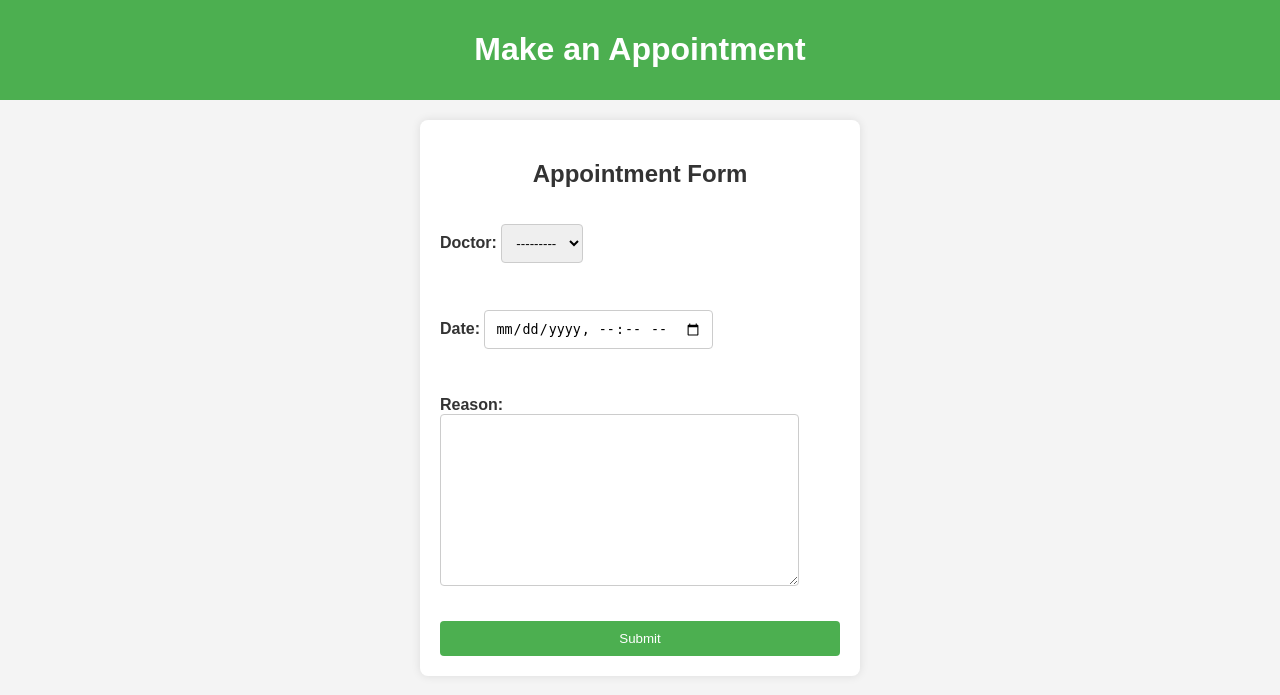
After one commit to TaffCodes/integrated_hs, a Django app: page /make_appointment/ in a window 1280 px wide. The commit adds this page. Shown: the top 695 px of the page. Run offline with Django 5.2, Linux system fonts and the light colour scheme; the visitor is signed in with stand-in values (Sample User, id 1); data that the repository does not hold is empty.

Commit message:
Add appointment management features including form, view, and template

```diff
--- a/integrated_hs/core/forms.py
+++ b/integrated_hs/core/forms.py
@@ -1,6 +1,8 @@
 from django import forms
 from django.contrib.auth.forms import UserCreationForm, AuthenticationForm
-from .models import User, Patient
+from .models import User, Patient, Doctor, Nurse, Receptionist, Appointment, Diagnosis
+from django.core.exceptions import ValidationError
+from datetime import datetime
 
 class PatientRegistrationForm(UserCreationForm):
     email = forms.EmailField(required=True)
@@ -35,3 +37,17 @@ class NurseLoginForm(AuthenticationForm):
 class ReceptionistLoginForm(AuthenticationForm):
     username = forms.CharField(max_length=254, widget=forms.TextInput(attrs={'autofocus': True}))
     password = forms.CharField(label=("Password"), strip=False, widget=forms.PasswordInput)
+
+class AppointmentForm(forms.ModelForm):
+    class Meta:
+        model = Appointment
+        fields = ['doctor', 'date', 'reason']
+        widgets = {
+            'date': forms.DateTimeInput(attrs={'type': 'datetime-local'}),
+        }
+
+    def clean_date(self):
+        date = self.cleaned_data.get('date')
+        if date < datetime.now():
+            raise ValidationError("The date cannot be in the past.")
+        return date
--- /dev/null
+++ b/integrated_hs/core/templates/make_appointment.html
@@ -0,0 +1,106 @@
+<!DOCTYPE html>
+<html>
+<head>
+    <title>Make an Appointment</title>
+    <style>
+        body {
+            font-family: Arial, sans-serif;
+            background-color: #f4f4f4;
+            color: #333;
+            margin: 0;
+            padding: 0;
+        }
+
+        header {
+            background-color: #4CAF50;
+            color: white;
+            padding: 10px 0;
+            text-align: center;
+            position: relative;
+        }
+
+        .content {
+            padding: 20px;
+        }
+
+        .form-container {
+            max-width: 400px;
+            margin: 0 auto;
+            background: white;
+            padding: 20px;
+            border-radius: 8px;
+            box-shadow: 0 0 10px rgba(0, 0, 0, 0.1);
+        }
+
+        .form-container h2 {
+            margin-bottom: 20px;
+            text-align: center;
+        }
+
+        .form-container form {
+            display: flex;
+            flex-direction: column;
+        }
+
+        .form-container label {
+            margin-bottom: 5px;
+            font-weight: bold;
+        }
+
+        .form-container input, .form-container textarea, .form-container select {
+            margin-bottom: 15px;
+            padding: 10px;
+            border: 1px solid #ccc;
+            border-radius: 4px;
+        }
+
+        .form-container button {
+            padding: 10px 20px;
+            background-color: #4CAF50;
+            color: white;
+            border: none;
+            cursor: pointer;
+            width: 100%;
+            border-radius: 4px;
+        }
+
+        .form-container button:hover {
+            background-color: #45a049;
+        }
+
+        .form-errors {
+            color: red;
+            margin-bottom: 15px;
+        }
+    </style>
+</head>
+<body>
+    <header>
+        <h1>Make an Appointment</h1>
+    </header>
+    <main class="content">
+        <div class="form-container">
+            <h2>Appointment Form</h2>
+            <form method="post">
+                {% csrf_token %}
+                {{ form.as_p }}
+                {% if form.errors %}
+                    <div class="form-errors">
+                        <ul>
+                            {% for field in form %}
+                                {% for error in field.errors %}
+                                    <li>{{ error }}</li>
+                                {% endfor %}
+                            {% endfor %}
+                            {% for error in form.non_field_errors %}
+                                <li>{{ error }}</li>
+                            {% endfor %}
+                        </ul>
+                    </div>
+                {% endif %}
+                <button type="submit">Submit</button>
+            </form>
+        </div>
+    </main>
+</body>
+</html>
--- a/integrated_hs/core/templates/patient_dashboard.html
+++ b/integrated_hs/core/templates/patient_dashboard.html
@@ -78,6 +78,7 @@
     <main class="content">
         <h1>Welcome, {{ user.username }}</h1>
         <p>This is your dashboard.</p>
+        <a href="{% url 'make_appointment' %}">Make an Appointment</a>
     </main>
     <footer>
         <p>&copy; 2025 Hospital Integrated System</p>
--- a/integrated_hs/core/urls.py
+++ b/integrated_hs/core/urls.py
@@ -15,4 +15,5 @@ urlpatterns = [
     path('receptionist_login/', views.receptionist_login, name='receptionist_login'),
     path('nurse_dashboard/', views.nurse_dashboard, name='nurse_dashboard'),
     path('user_logout/', views.user_logout, name='user_logout'),
+    path('make_appointment/', views.make_appointment, name='make_appointment'),
 ]
--- a/integrated_hs/core/views.py
+++ b/integrated_hs/core/views.py
@@ -2,8 +2,9 @@ import logging
 from django.shortcuts import render, redirect
 from django.contrib.auth import authenticate, login, logout
 from django.contrib.auth.decorators import login_required
-from .forms import PatientRegistrationForm, PatientLoginForm, DoctorLoginForm, NurseLoginForm, ReceptionistLoginForm
-from .models import Patient, Doctor, Nurse, Receptionist
+from .forms import PatientRegistrationForm, PatientLoginForm, DoctorLoginForm, NurseLoginForm, ReceptionistLoginForm, AppointmentForm
+from .models import Patient, Doctor, Nurse, Receptionist, Appointment
+from django.core.exceptions import ValidationError
 
 logger = logging.getLogger(__name__)
 
@@ -141,3 +142,21 @@ def staff_login(request):
 def user_logout(request):
     logout(request)
     return redirect('hello')
+
+@login_required
+def make_appointment(request):
+    if request.method == 'POST':
+        form = AppointmentForm(request.POST)
+        if form.is_valid():
+            appointment = form.save(commit=False)
+            appointment.patient = request.user.patient
+
+            # Check if the slot is available
+            if Appointment.objects.filter(doctor=appointment.doctor, date=appointment.date).exists():
+                form.add_error('date', 'This slot is already taken.')
+            else:
+                appointment.save()
+                return redirect('patient_dashboard')
+    else:
+        form = AppointmentForm()
+    return render(request, './make_appointment.html', {'form': form})
```
